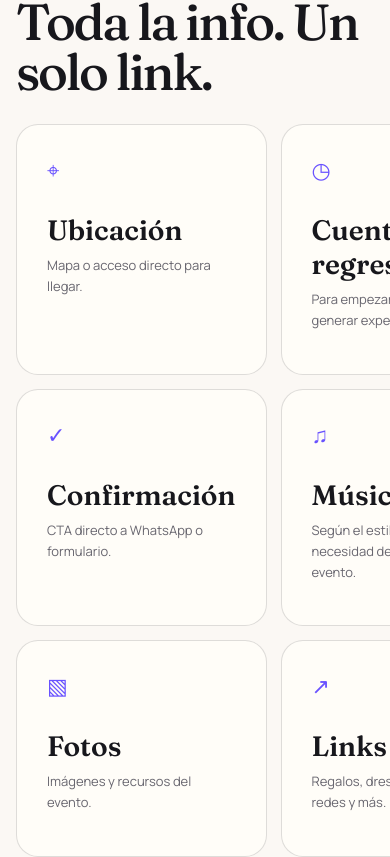
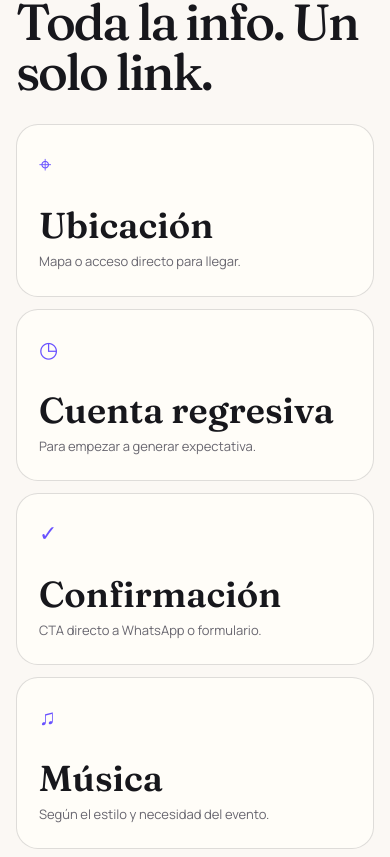
Before and after one commit to AgustinRoss39/RossDigitalStudio, a Next.js app: page /invitaciones in a window 390 px wide. Shown: the part 3236-4093 px from the top of the page. Built offline with nearby package versions, Linux system fonts and the light colour scheme; no server answers.

Commit message:
fix: prevent invitation features overflow on mobile

```diff
--- a/app/mobile-tweaks.css
+++ b/app/mobile-tweaks.css
@@ -35,6 +35,11 @@
   .innerHero .button{min-height:56px;padding:12px 15px 12px 20px;border-radius:18px;justify-content:space-between;min-width:210px}
   .splitInfo{gap:34px}
   .splitInfo h2{font-size:48px}
+  .featureGrid{display:grid!important;grid-template-columns:repeat(2,minmax(0,1fr))!important;gap:12px!important;width:100%!important;overflow:visible!important}
+  .featureGrid article{min-width:0!important;width:auto!important;padding:24px 18px!important;border-radius:22px!important;overflow:hidden}
+  .featureGrid article h3{font-size:clamp(28px,8vw,38px)!important;line-height:1!important;overflow-wrap:anywhere}
+  .featureGrid article p{font-size:13px!important;line-height:1.55!important;margin-bottom:0}
+  .featureGrid article>span{font-size:22px!important}
   .waFloat{right:18px;bottom:18px;width:52px;height:52px}
   .waFloat .waIcon{width:28px;height:28px}
 }
@@ -46,4 +51,7 @@
   .innerHero{padding:62px 0 56px}
   .serviceCard{min-height:390px;padding:30px 24px}
   .sectionTitle{margin-bottom:28px}
+  .featureGrid{grid-template-columns:1fr!important}
+  .featureGrid article{padding:24px 22px!important}
+  .featureGrid article h3{font-size:36px!important}
 }
```
